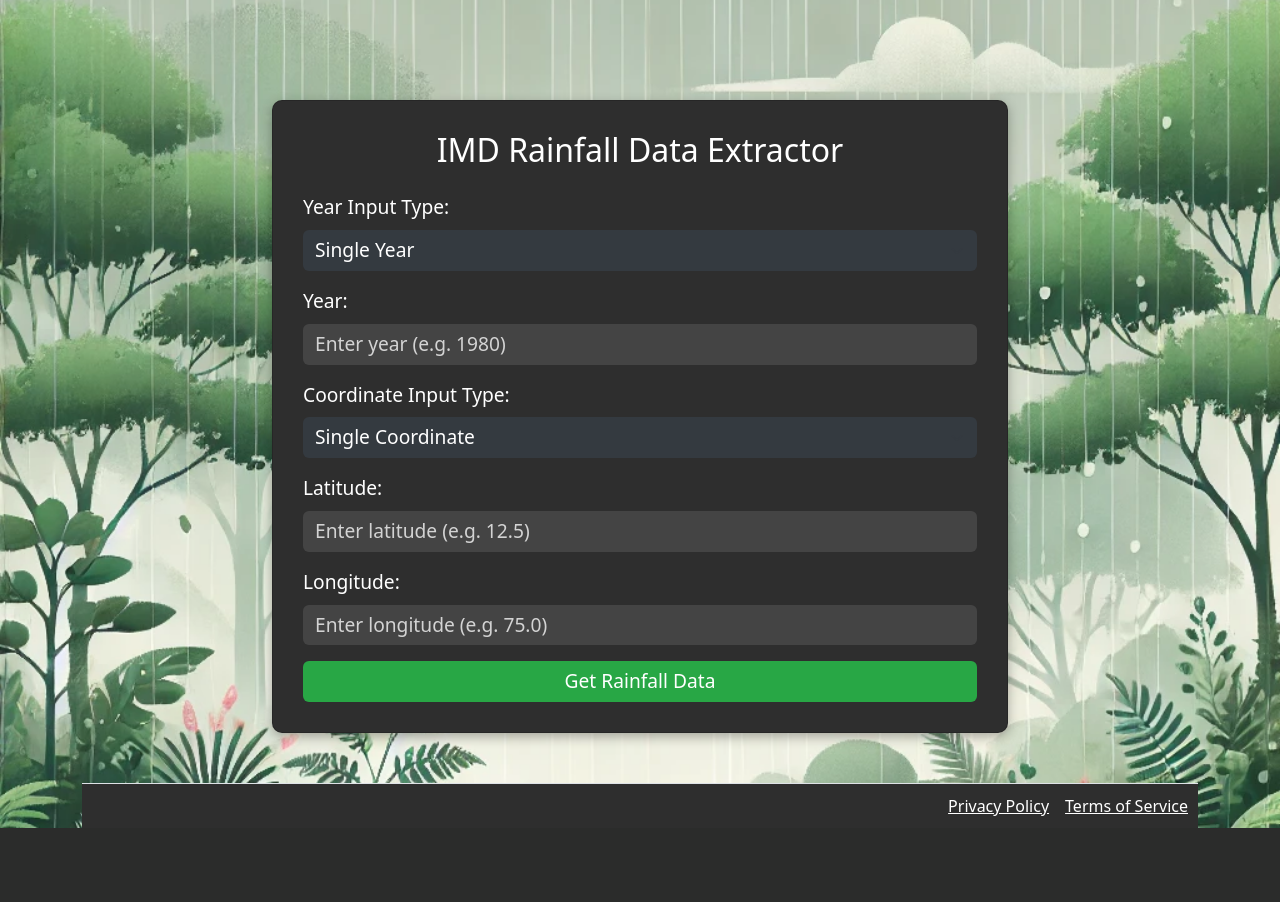
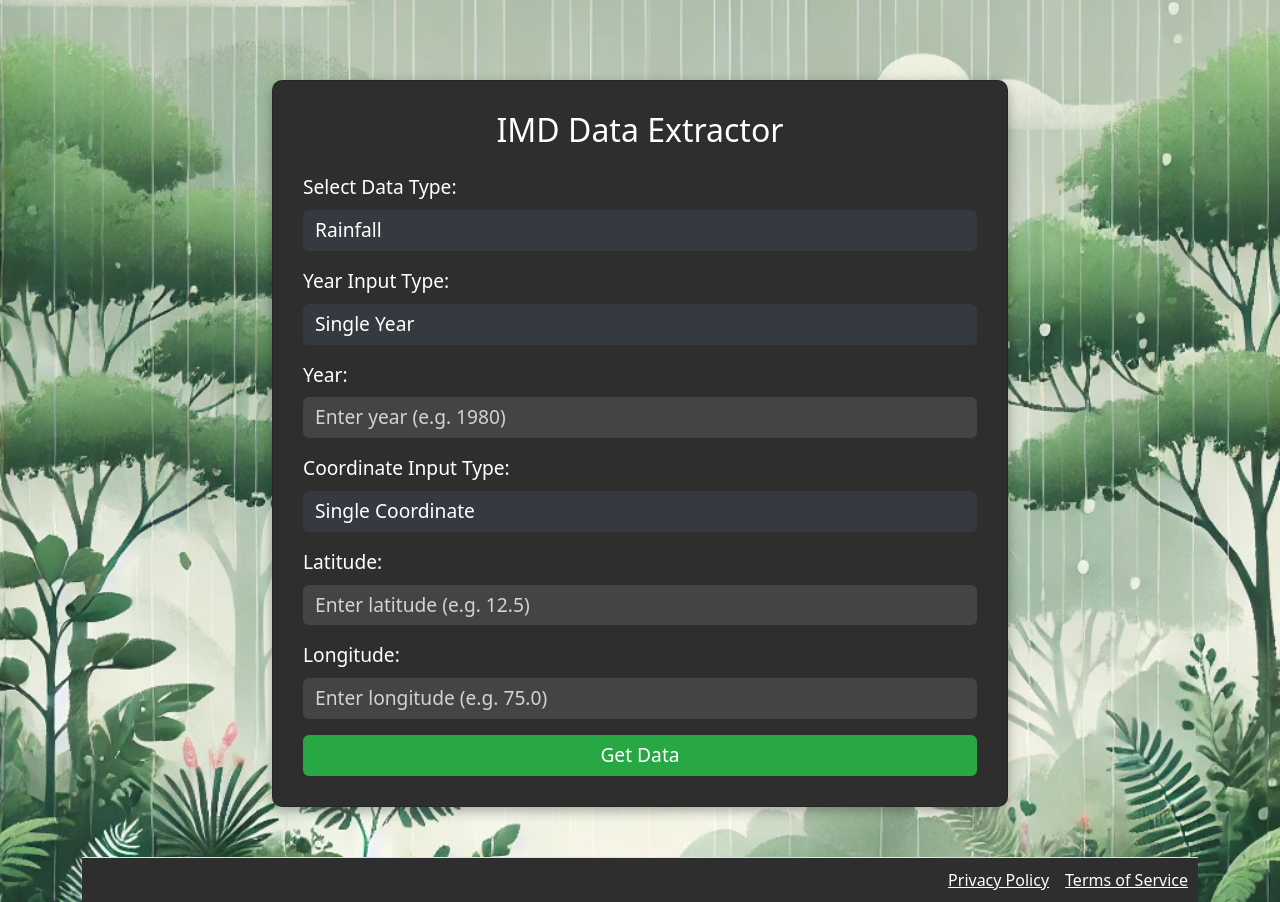
Before and after one commit to ansumanray10/ansumanray10_imd_extractor, a Flask app: page / in a window 1280 px wide. Before the commit the page ends 828 px from the top, so only its background shows below. Run offline with Flask 3, Linux system fonts and the light colour scheme.

Commit message:
Update index.html

```diff
--- a/templates/index.html
+++ b/templates/index.html
@@ -3,7 +3,7 @@
 <head>
     <meta charset="UTF-8">
     <meta name="viewport" content="width=device-width, initial-scale=1.0">
-    <title>IMD Rainfall Data Extractor</title>
+    <title>IMD Data Extractor</title>
     <!-- Include Bootstrap CDN -->
     <link href="https://cdn.jsdelivr.net/npm/bootstrap@5.3.0-alpha1/dist/css/bootstrap.min.css" rel="stylesheet">
     <style>
@@ -15,7 +15,7 @@
             color: #f8f9fa;
         }
         .container {
-            margin-top: 100px;
+            margin-top: 80px;
         }
         .card {
             padding: 30px;
@@ -123,8 +123,16 @@
         <div class="row justify-content-center">
             <div class="col-md-8">
                 <div class="card">
-                    <h2 class="text-center mb-4">IMD Rainfall Data Extractor</h2>
+                    <h2 class="text-center mb-4">IMD Data Extractor</h2>
                     <form method="POST" action="/submit" enctype="multipart/form-data">
+                        <!-- Data Type Selection -->
+                        <div class="mb-3">
+                            <label for="dataType" class="form-label">Select Data Type:</label>
+                            <select id="dataType" class="form-select" name="dataType">
+                                <option value="rainfall">Rainfall</option>
+                                <option value="temperature">Temperature</option>
+                            </select>
+                        </div>
                         <!-- Year Input Section -->
                         <div class="mb-3">
                             <label for="yearType" class="form-label">Year Input Type:</label>
@@ -171,7 +179,7 @@
 
                         <!-- Submit Button -->
                         <div class="d-grid">
-                            <button type="submit" class="btn btn-success">Get Rainfall Data</button>
+                            <button type="submit" class="btn btn-success">Get Data</button>
                         </div>
                     </form>
                 </div>
```
